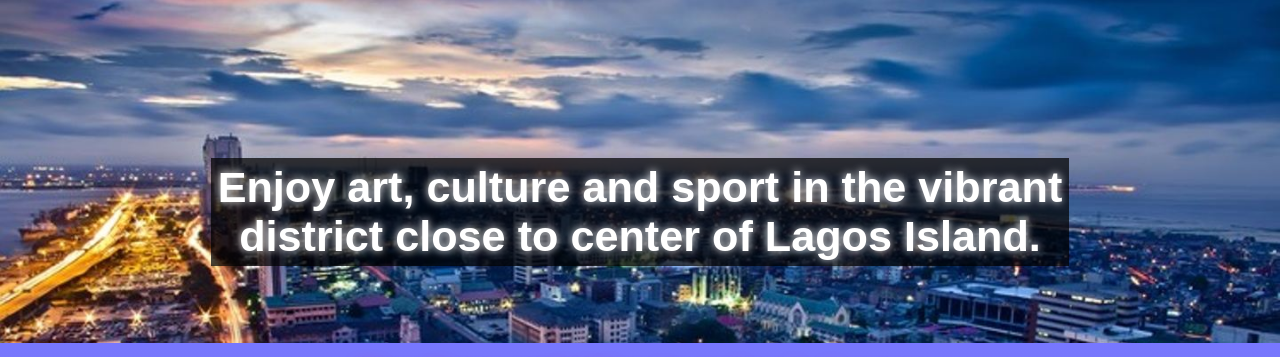
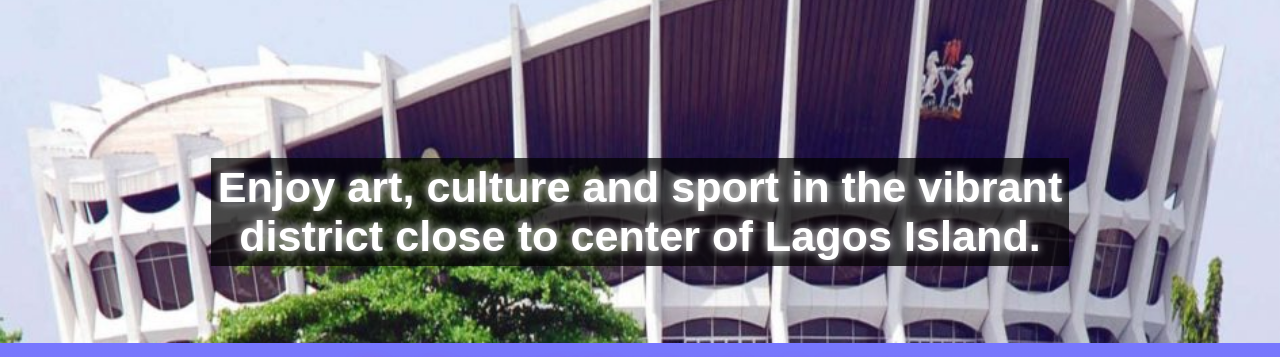
Before and after one commit to andrewgold1105/myhometownsoloproject, a plain HTML site: page index.html in a window 1280 px wide. Shown: the part 172-529 px from the top of the page. Drawn offline with Linux system fonts and the light colour scheme.

Commit message:
Update style.css

```diff
--- a/style.css
+++ b/style.css
@@ -16,7 +16,7 @@ body{
     margin-bottom: 15px;
 }
 .hero{
-    background-image: url(/nigeria-lagos-1.jpg);
+    background-image: url(./national-theatre.jpg);
     background-size: cover;
     background-position: cover;
     background-repeat: no-repeat;
```
